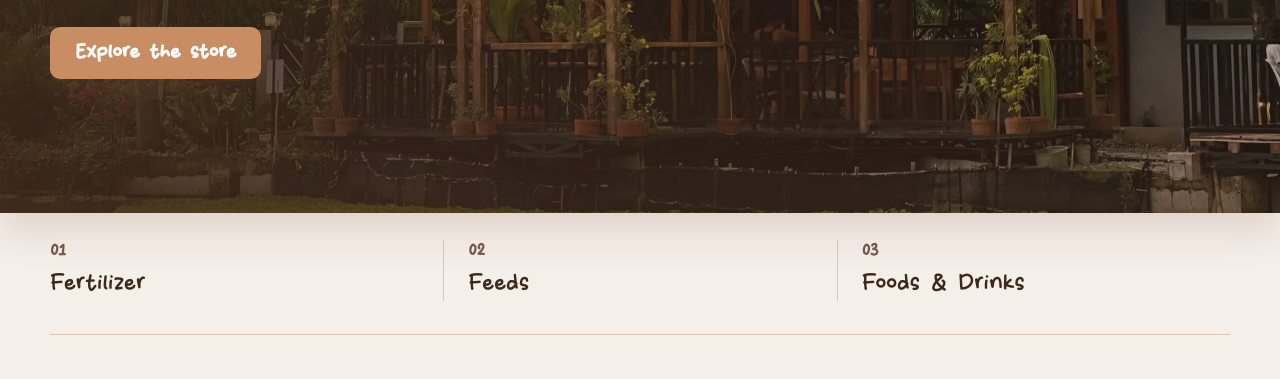
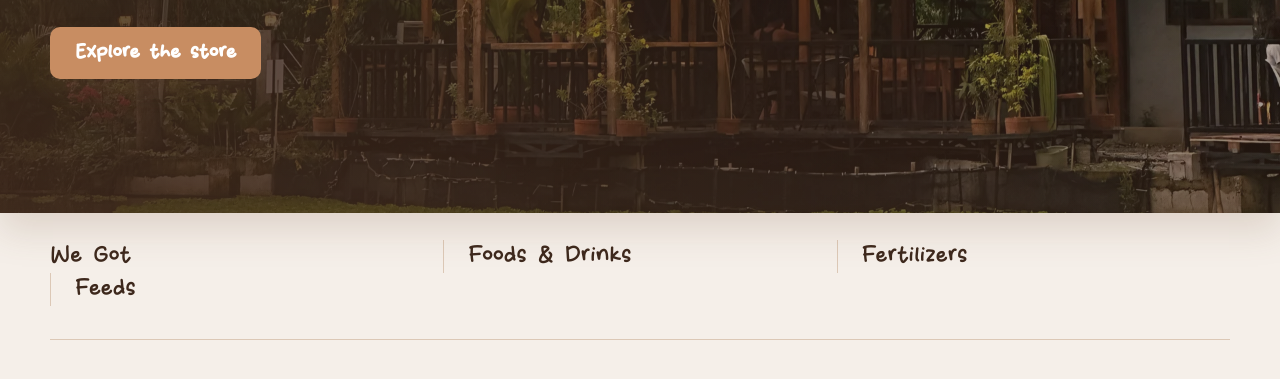
Before and after one commit to Coconat1011/KapiaWebsite, a website: page index.html in a window 1280 px wide. Shown: the part 411-790 px from the top of the page. Drawn offline with Linux system fonts and the light colour scheme.

Commit message:
Update homepage category labels to We Got

```diff
--- a/index.html
+++ b/index.html
@@ -401,9 +401,10 @@
       </div>
     </section>
     <section class="welcome-categories" aria-label="Store categories">
-      <div class="welcome-category"><span>01</span><strong>Fertilizer</strong></div>
-      <div class="welcome-category"><span>02</span><strong>Feeds</strong></div>
-      <div class="welcome-category"><span>03</span><strong>Foods &amp; Drinks</strong></div>
+      <div class="welcome-category"><strong>We Got</strong></div>
+      <div class="welcome-category"><strong>Foods &amp; Drinks</strong></div>
+      <div class="welcome-category"><strong>Fertilizers</strong></div>
+      <div class="welcome-category"><strong>Feeds</strong></div>
     </section>
   </main>
 </body>
```
